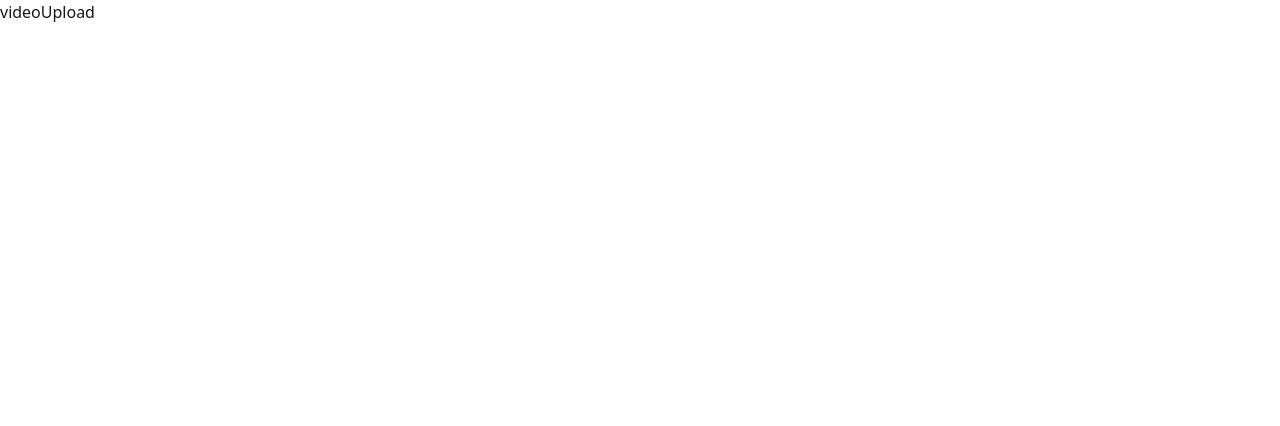
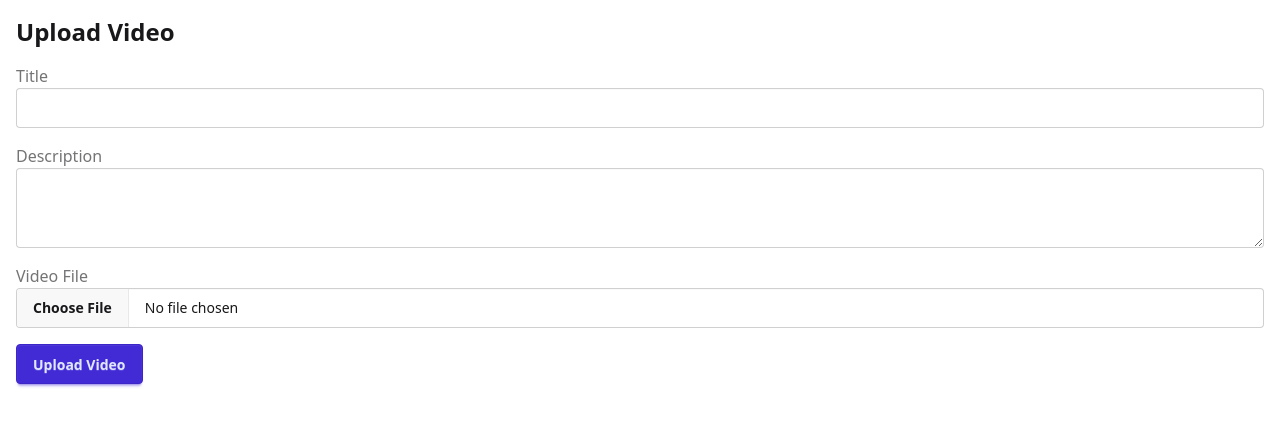
Before and after one commit to Jain4556/cloudinary_saas, a Next.js app: page /video-upload in a window 1280 px wide. Shown: the top 426 px of the page. Built offline with nearby package versions, Linux system fonts and the light colour scheme.

Commit message:
added ui to social-share

```diff
--- a/app/(app)/social-share/page.tsx
+++ b/app/(app)/social-share/page.tsx
@@ -1,7 +1,7 @@
 "use client"
 
 import React, {useState, useEffect, useRef} from 'react'
-import { CldOgImage } from 'next-cloudinary';
+import { CldImage } from 'next-cloudinary';
 import { read } from 'fs';
 import { blob } from 'stream/consumers';
 
@@ -109,6 +109,83 @@
 
 
   return (
-    <div>SocialShare</div>
-  )
+      <div className="container mx-auto p-4 max-w-4xl">
+          <h1 className="text-3xl font-bold mb-6 text-center">
+            Social Media Image Creator
+          </h1>
+
+          <div className="card">
+            <div className="card-body">
+              <h2 className="card-title mb-4">Upload an Image</h2>
+              <div className="form-control">
+                <label className="label">
+                  <span className="label-text">Choose an image file</span>
+                </label>
+                <input
+                  type="file"
+                  onChange={handleFileUpload}
+                  className="file-input file-input-bordered file-input-primary w-full"
+                />
+              </div>
+
+              {isUploading && (
+                <div className="mt-4">
+                  <progress className="progress progress-primary w-full"></progress>
+                </div>
+              )}
+
+              {uploadedImage && (
+                <div className="mt-6">
+                  <h2 className="card-title mb-4">Select Social Media Format</h2>
+                  <div className="form-control">
+                    <select
+                      className="select select-bordered w-full"
+                      value={selectedFormat}
+                      onChange={(e) =>
+                        setSelectedFormat(e.target.value as socialFormat)
+                      }
+                    >
+                      {Object.keys(socialFormats).map((format) => (
+                        <option key={format} value={format}>
+                          {format}
+                        </option>
+                      ))}
+                    </select>
+                  </div>
+
+                  <div className="mt-6 relative">
+                    <h3 className="text-lg font-semibold mb-2">Preview:</h3>
+                    <div className="flex justify-center">
+                      {isTransforming && (
+                        <div className="absolute inset-0 flex items-center justify-center bg-base-100 bg-opacity-50 z-10">
+                          <span className="loading loading-spinner loading-lg"></span>
+                        </div>
+                      )}
+                      <CldImage
+                        width={socialFormats[selectedFormat].width}
+                        height={socialFormats[selectedFormat].height}
+                        src={uploadedImage}
+                        sizes="100vw"
+                        alt="transformed image"
+                        crop="fill"
+                        aspectRatio={socialFormats[selectedFormat].aspectRatio}
+                        gravity='auto'
+                        ref={imageRef}
+                        onLoad={() => setIsTransforming(false)}
+                        />
+                    </div>
+                  </div>
+
+                  <div className="card-actions justify-end mt-6">
+                    <button className="btn btn-primary" onClick={handleDownload}>
+                      Download for {selectedFormat}
+                    </button>
+                  </div>
+                </div>
+              )}
+            </div>
+          </div>
+        </div>
+      );
+
 }
--- a/app/(app)/video-upload/page.tsx
+++ b/app/(app)/video-upload/page.tsx
@@ -57,8 +57,54 @@
   }
 
   return (
-    <div>videoUpload</div>
-  )
+          <div className="container mx-auto p-4">
+          <h1 className="text-2xl font-bold mb-4">Upload Video</h1>
+          <form onSubmit={handleSubmit} className="space-y-4">
+            <div>
+              <label className="label">
+                <span className="label-text">Title</span>
+              </label>
+              <input
+                type="text"
+                value={title}
+                onChange={(e) => setTitle(e.target.value)}
+                className="input input-bordered w-full"
+                required
+              />
+            </div>
+            <div>
+              <label className="label">
+                <span className="label-text">Description</span>
+              </label>
+              <textarea
+                value={description}
+                onChange={(e) => setDescription(e.target.value)}
+                className="textarea textarea-bordered w-full"
+              />
+            </div>
+            <div>
+              <label className="label">
+                <span className="label-text">Video File</span>
+              </label>
+              <input
+                type="file"
+                accept="video/*"
+                onChange={(e) => setFile(e.target.files?.[0] || null)}
+                className="file-input file-input-bordered w-full"
+                required
+              />
+            </div>
+            <button
+              type="submit"
+              className="btn btn-primary"
+              disabled={isUploading}
+            >
+              {isUploading ? "Uploading..." : "Upload Video"}
+            </button>
+          </form>
+        </div>
+      );
+
 }
 
 export default videoUpload
```
